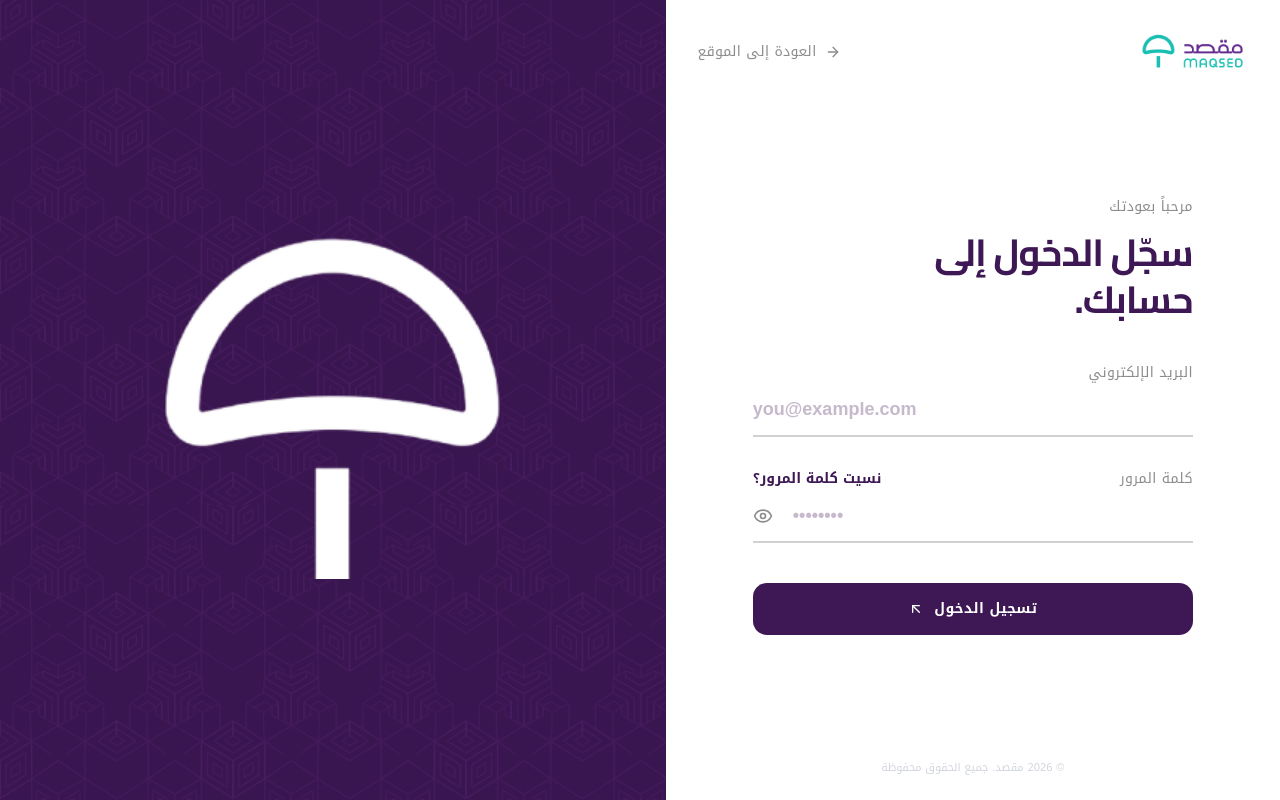
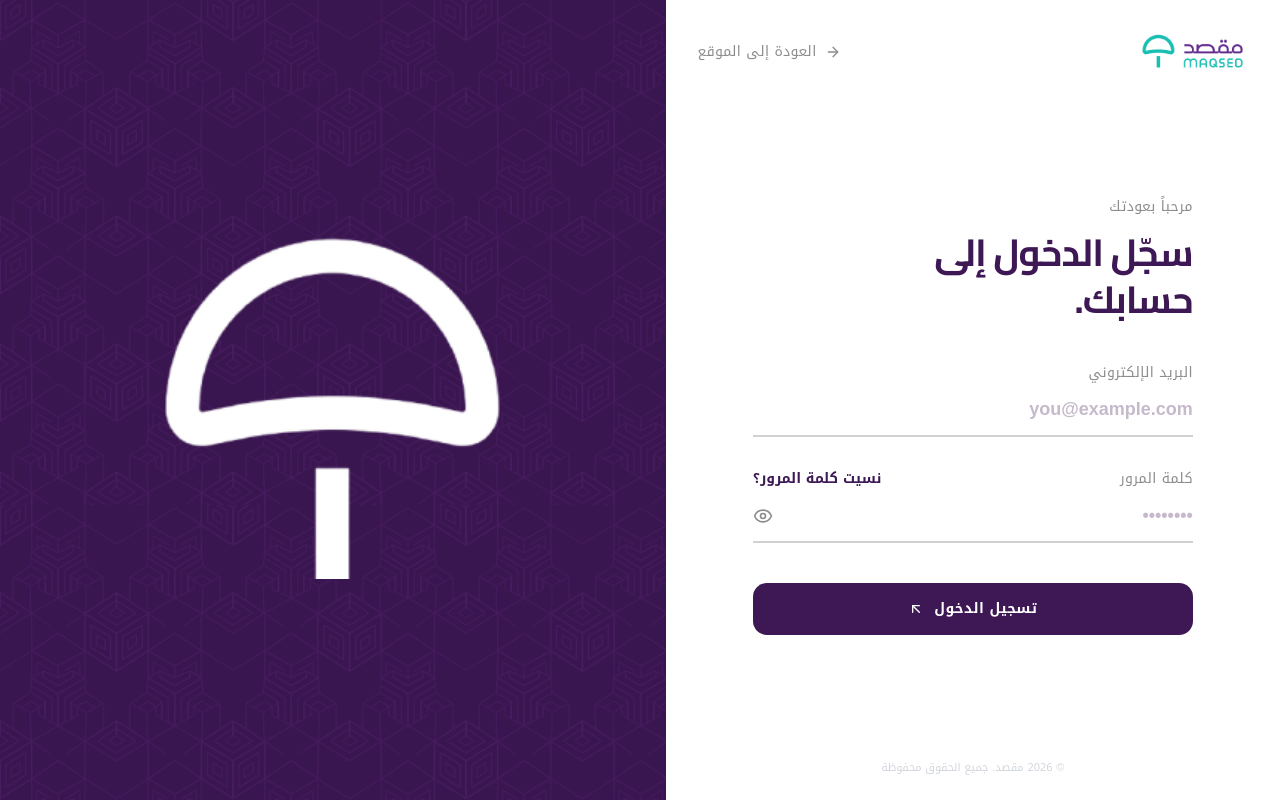
Before and after one commit to Yousseftame/maqsed, a Next.js app: page /login in a window 1280 px wide. Built offline with nearby package versions, Linux system fonts and the light colour scheme; no server answers.

Commit message:
fix dictionary type definition for sell page form

```diff
--- a/app/(auth)/forgot-password/page.tsx
+++ b/app/(auth)/forgot-password/page.tsx
@@ -126,7 +126,7 @@ export default function ForgotPasswordPage() {
             value={email}
             onChange={(e) => setEmail(e.target.value)}
             placeholder={t("auth.emailPlaceholder")}
-            className={inputClass}
+            className={cn(inputClass, locale === "ar" && "text-right")}
             dir="ltr"
           />
         </label>
--- a/app/(auth)/login/page.tsx
+++ b/app/(auth)/login/page.tsx
@@ -126,7 +126,7 @@ function LoginForm() {
             value={email}
             onChange={(e) => setEmail(e.target.value)}
             placeholder={t("auth.emailPlaceholder")}
-            className={inputClass}
+            className={cn(inputClass, locale === "ar" && "text-right")}
             dir="ltr"
           />
         </label>
@@ -151,13 +151,16 @@ function LoginForm() {
               value={password}
               onChange={(e) => setPassword(e.target.value)}
               placeholder="••••••••"
-              className={cn(inputClass, locale === "ar" ? "ps-10" : "pe-10")}
+              className={cn(inputClass, locale === "ar" ? "text-right pl-10" : "pr-10")}
               dir="ltr"
             />
             <button
               type="button"
               onClick={() => setShowPassword(!showPassword)}
-              className="absolute top-0 bottom-3 end-0 z-10 flex items-center text-[#8c8c8c] transition-colors duration-200 hover:text-[#3E1854]"
+              className={cn(
+                "absolute top-0 bottom-3 z-10 flex items-center text-[#8c8c8c] transition-colors duration-200 hover:text-[#3E1854]",
+                locale === "ar" ? "left-0" : "right-0"
+              )}
               tabIndex={-1}
               aria-label={showPassword ? t("auth.hidePassword") : t("auth.showPassword")}
             >
--- a/app/layout.tsx
+++ b/app/layout.tsx
@@ -30,7 +30,7 @@ const localeBootstrap = `(function(){try{var l=localStorage.getItem("maqsed-loca
 
 const chatbaseEmbed = `(function(){if(!window.chatbase||window.chatbase("getState")!=="initialized"){window.chatbase=(...arguments)=>{if(!window.chatbase.q){window.chatbase.q=[]}window.chatbase.q.push(arguments)};window.chatbase=new Proxy(window.chatbase,{get(target,prop){if(prop==="q"){return target.q}return(...args)=>target(prop,...args)}})}const onLoad=function(){const script=document.createElement("script");script.src="https://www.chatbase.co/embed.min.js";script.id="EnkFrond1mCbol0qqQ1Xb";script.domain="www.chatbase.co";document.body.appendChild(script)};if(document.readyState==="complete"){onLoad()}else{window.addEventListener("load",onLoad)}})();`;
 
-export default function RootLayout({ children }: LayoutProps<"/">) {
+export default function RootLayout({ children }: { children: React.ReactNode }) {
   return (
     <html
       lang="en"
```
Also changed, not shown: lib/i18n/dictionaries/en.ts (+18 -17 lines).
